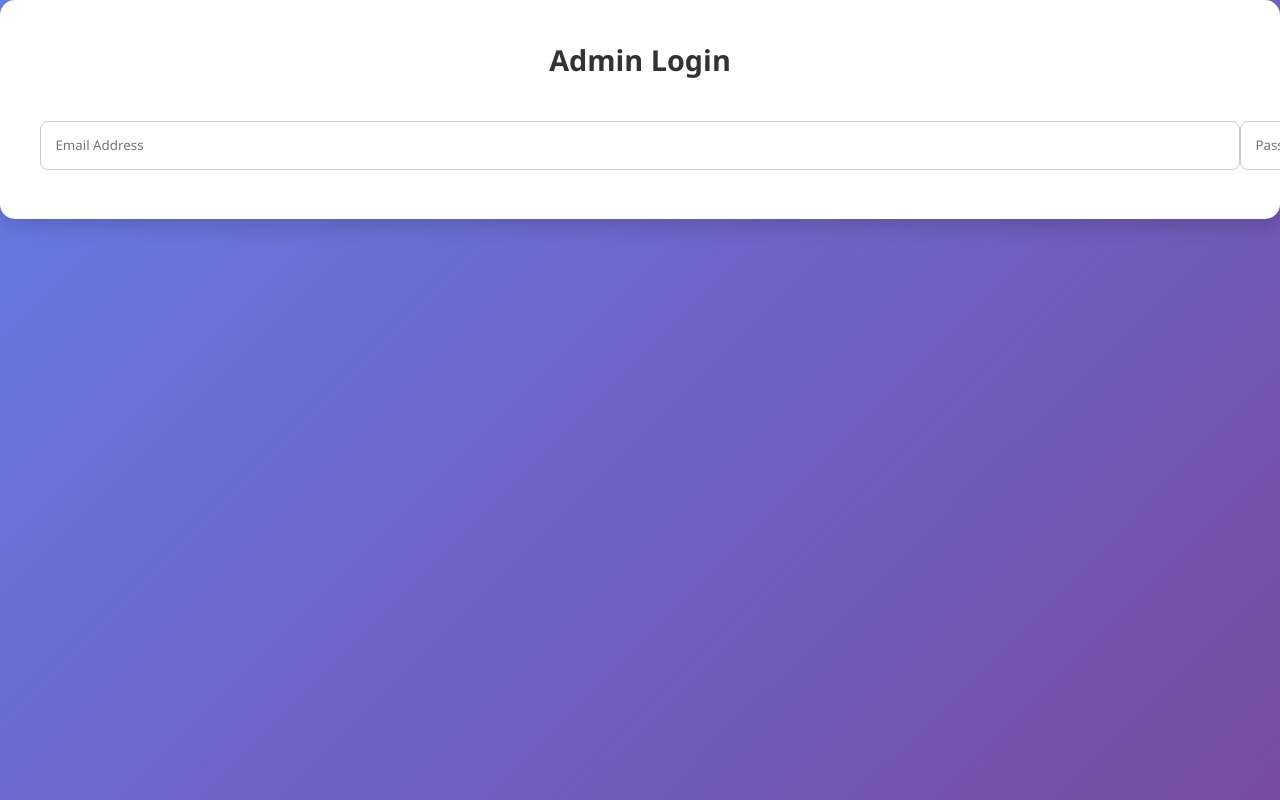
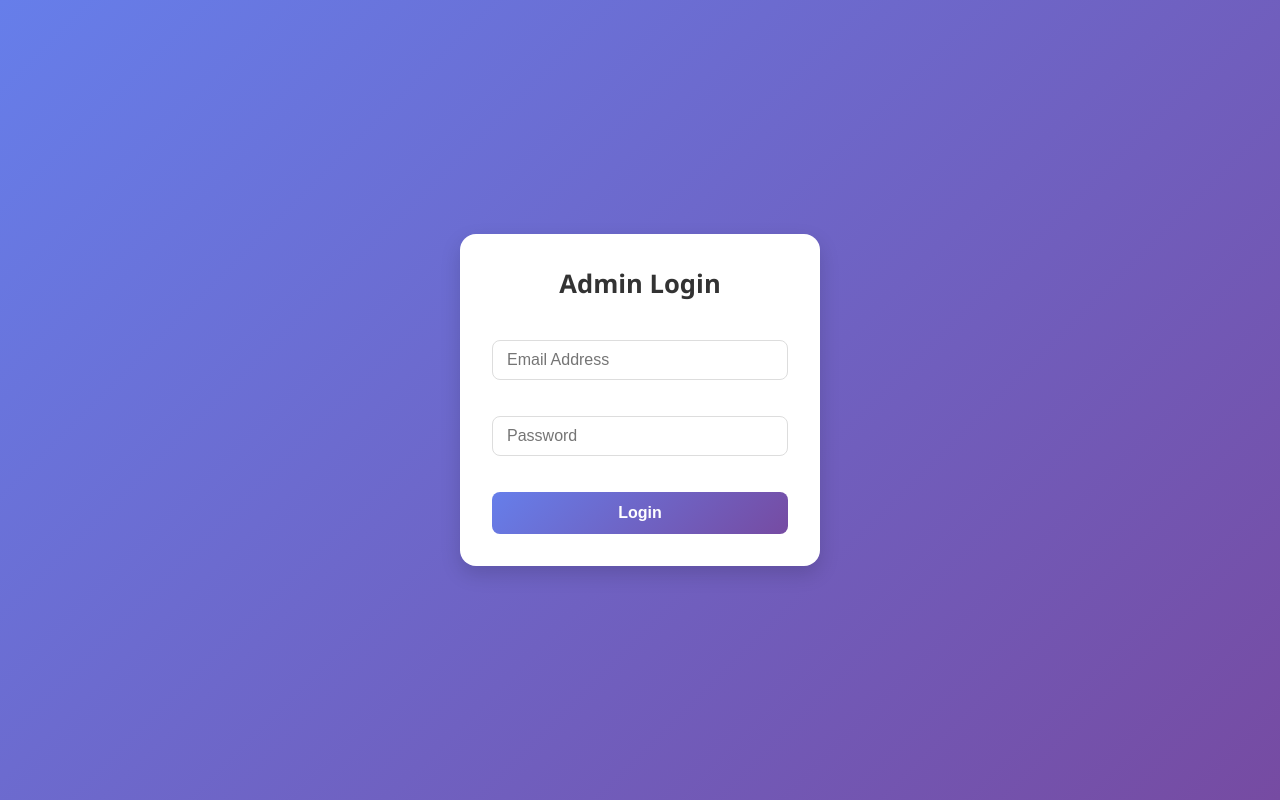
Before and after one commit to amnarafi85/Verify-Ap, a React (Create React App) app: page /login in a window 1280 px wide. Built offline with nearby package versions, Linux system fonts and the light colour scheme; no server answers.

Commit message:
Added full project fi123l123123121233123es

```diff
--- a/public/index.html
+++ b/public/index.html
@@ -2,14 +2,14 @@
 <html lang="en">
   <head>
     <meta charset="utf-8" />
-    <link rel="icon" href="%PUBLIC_URL%/favicon.ico" />
+    <link rel="icon" href="/logo192.png" />
     <meta name="viewport" content="width=device-width, initial-scale=1" />
     <meta name="theme-color" content="#000000" />
     <meta
       name="description"
       content="Web site created using create-react-app"
     />
-    <link rel="apple-touch-icon" href="%PUBLIC_URL%/logo192.png" />
+    <link rel="apple-touch-icon" href="/logo192.png" />
     <!--
       manifest.json provides metadata used when your web app is installed on a
       user's mobile device or desktop. See https://developers.google.com/web/fundamentals/web-app-manifest/
--- a/src/index.css
+++ b/src/index.css
@@ -1,35 +1,52 @@
-/* Make the whole page scrollable horizontally on small screens */
-body, html {
-  overflow-x: auto;
-  width: 100%;
+/* Reset and box-sizing */
+* {
+  box-sizing: border-box;
+  margin: 0;
+  padding: 0;
 }
 
-/* Ensure container doesn’t hide content */
-.container {
-  min-width: 100%;
-  overflow-x: auto;
-}
-
-/* Force form to scroll horizontally if it overflows */
-form {
-  display: block;
-  width: max-content;  /* expands to fit content */
-  min-width: 100%;
-  overflow-x: auto;
-  white-space: nowrap; /* prevent line breaks */
-}
-
-/* Table or input wrapper scroll fix */
-.table-container, .form-wrapper {
-  overflow-x: auto;
-  -webkit-overflow-scrolling: touch; /* smooth scroll on mobile */
-}
+/* Full height page, no forced horizontal scroll */
 html, body, #root {
   width: 100%;
   height: 100%;
-  overflow-x: auto !important;   /* allow horizontal scrolling */
+  overflow-x: hidden;  /* prevent horizontal scroll */
+  font-family: "Segoe UI", Tahoma, Geneva, Verdana, sans-serif;
+  background: linear-gradient(135deg, #667eea 0%, #764ba2 100%);
 }
 
-* {
-  box-sizing: border-box;
+/* Center login container */
+.container {
+  display: flex;
+  justify-content: center;
+  align-items: center;
+  height: 100%;
+  padding: 20px;
 }
+
+/* Login form styling */
+form {
+  background: white;
+  padding: 40px;
+  border-radius: 10px;
+  box-shadow: 0 10px 25px rgba(0,0,0,0.2);
+  width: 100%;
+  max-width: 400px; /* prevents form from stretching too wide */
+  display: flex;
+  flex-direction: column;
+  gap: 20px;
+}
+
+/* Inputs full width */
+input, button {
+  width: 100%;
+  padding: 12px 15px;
+  border-radius: 6px;
+  border: 1px solid #ccc;
+}
+
+/* Responsive text */
+@media (max-width: 500px) {
+  form {
+    padding: 20px;
+  }
+}
--- a/src/pages/login.css
+++ b/src/pages/login.css
@@ -1,102 +1,101 @@
-/* src/pages/login.css */
+/* LoginPage.css */
 
-/* Reset */
-* {
-  margin: 0;
-  padding: 0;
-  box-sizing: border-box;
-  font-family: "Segoe UI", Tahoma, Geneva, Verdana, sans-serif;
-}
-
-body {
-  background: linear-gradient(135deg, #667eea, #764ba2);
-  min-height: 100vh;
-  display: flex;
-  align-items: center;
-  justify-content: center;
-}
-
-/* Login Page Wrapper */
+/* Page background */
 .login-page {
   display: flex;
   align-items: center;
   justify-content: center;
-  width: 100%;
+  min-height: 100vh;
+  background: linear-gradient(135deg, #667eea 0%, #764ba2 100%);
+  font-family: "Segoe UI", Tahoma, Geneva, Verdana, sans-serif;
+  padding: 20px;
+  box-sizing: border-box;
 }
 
-/* Login Card */
+/* Login card */
 .login-card {
   background: #fff;
-  padding: 2.5rem;
-  border-radius: 15px;
-  box-shadow: 0px 8px 20px rgba(0, 0, 0, 0.15);
+  padding: 2rem;
   width: 100%;
-  max-width: 380px;
-  text-align: center;
+  max-width: 360px; /* Compact on desktop */
+  border-radius: 16px;
+  box-shadow: 0 8px 20px rgba(0, 0, 0, 0.15);
   animation: fadeInUp 0.6s ease-in-out;
 }
 
 /* Heading */
 .login-card h2 {
-  margin-bottom: 1.5rem;
-  font-size: 1.8rem;
+  text-align: center;
+  font-size: 1.6rem;
+  font-weight: 600;
+  margin-bottom: 1.2rem;
   color: #333;
-}
-
-/* Error Message */
-.error-msg {
-  background: #ffe5e5;
-  color: #d9534f;
-  padding: 0.6rem;
-  border-radius: 8px;
-  margin-bottom: 1rem;
-  font-size: 0.9rem;
 }
 
 /* Inputs */
 .login-card input {
   width: 100%;
-  padding: 0.9rem;
-  margin: 0.6rem 0;
-  border: 1px solid #ccc;
+  padding: 10px 14px;
   border-radius: 8px;
-  outline: none;
-  transition: 0.3s;
+  border: 1px solid #ddd;
+  margin-bottom: 1rem;
+  font-size: 1rem;
+  transition: 0.3s ease;
 }
 
 .login-card input:focus {
   border-color: #667eea;
-  box-shadow: 0px 0px 6px rgba(102, 126, 234, 0.5);
+  outline: none;
+  box-shadow: 0 0 0 3px rgba(102, 126, 234, 0.25);
 }
 
 /* Button */
 .login-card button {
   width: 100%;
-  padding: 0.9rem;
-  margin-top: 1rem;
+  padding: 12px;
+  border-radius: 8px;
+  border: none;
   background: linear-gradient(135deg, #667eea, #764ba2);
   color: #fff;
   font-size: 1rem;
-  font-weight: bold;
-  border: none;
-  border-radius: 8px;
+  font-weight: 600;
   cursor: pointer;
-  transition: 0.3s;
+  transition: transform 0.2s ease, box-shadow 0.2s ease;
 }
 
 .login-card button:hover {
-  opacity: 0.9;
-  transform: translateY(-2px);
+  transform: translateY(-1px);
+  box-shadow: 0 4px 12px rgba(102, 126, 234, 0.25);
+}
+
+/* Error text */
+.error-msg {
+  color: #e53e3e;
+  font-size: 0.9rem;
+  margin-bottom: 1rem;
+  text-align: center;
 }
 
 /* Animation */
 @keyframes fadeInUp {
   from {
     opacity: 0;
-    transform: translateY(40px);
+    transform: translateY(25px);
   }
   to {
     opacity: 1;
     transform: translateY(0);
   }
 }
+
+/* Responsive */
+@media (max-width: 480px) {
+  .login-card {
+    padding: 1.5rem;
+    max-width: 95%;
+  }
+
+  .login-card h2 {
+    font-size: 1.4rem;
+  }
+}
```
